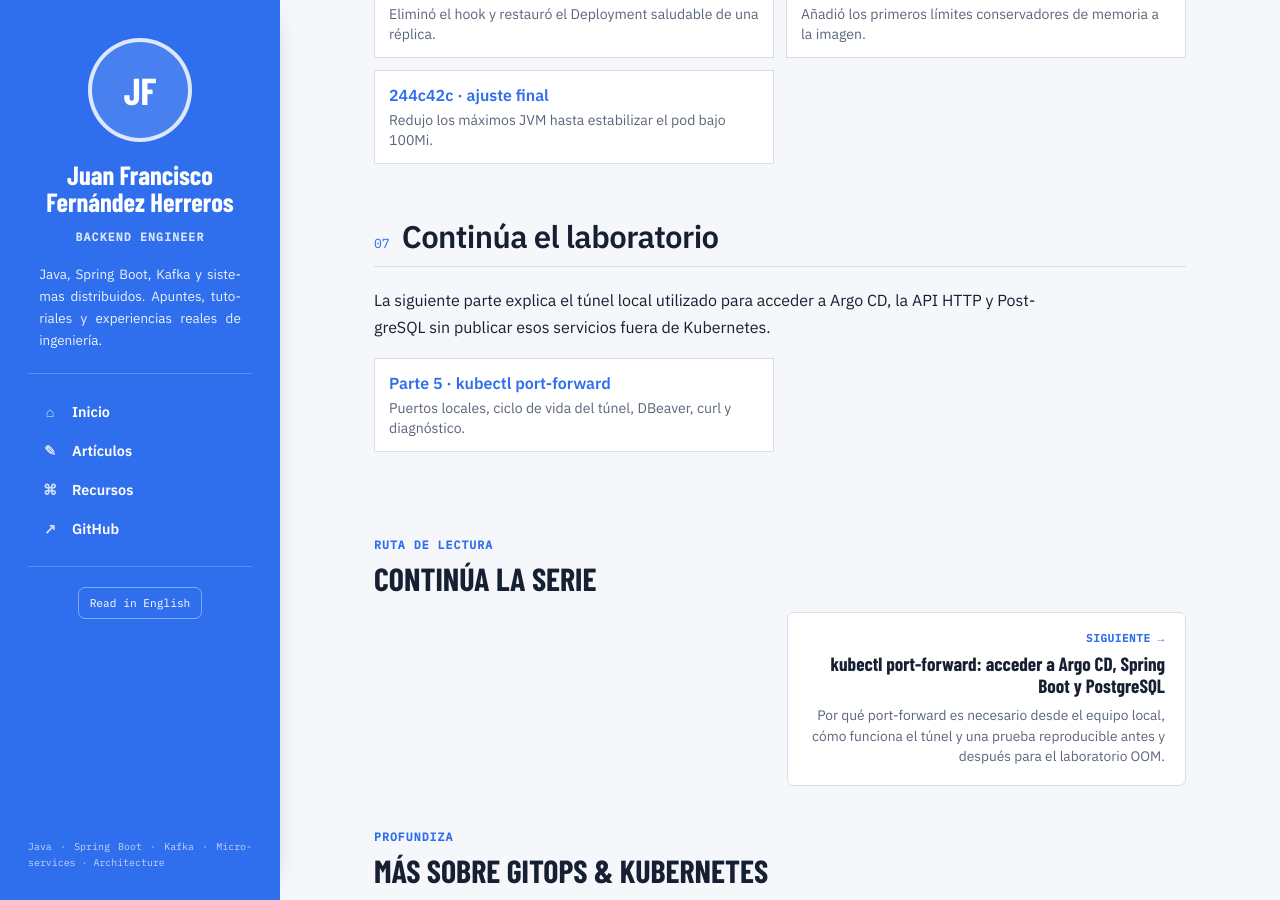
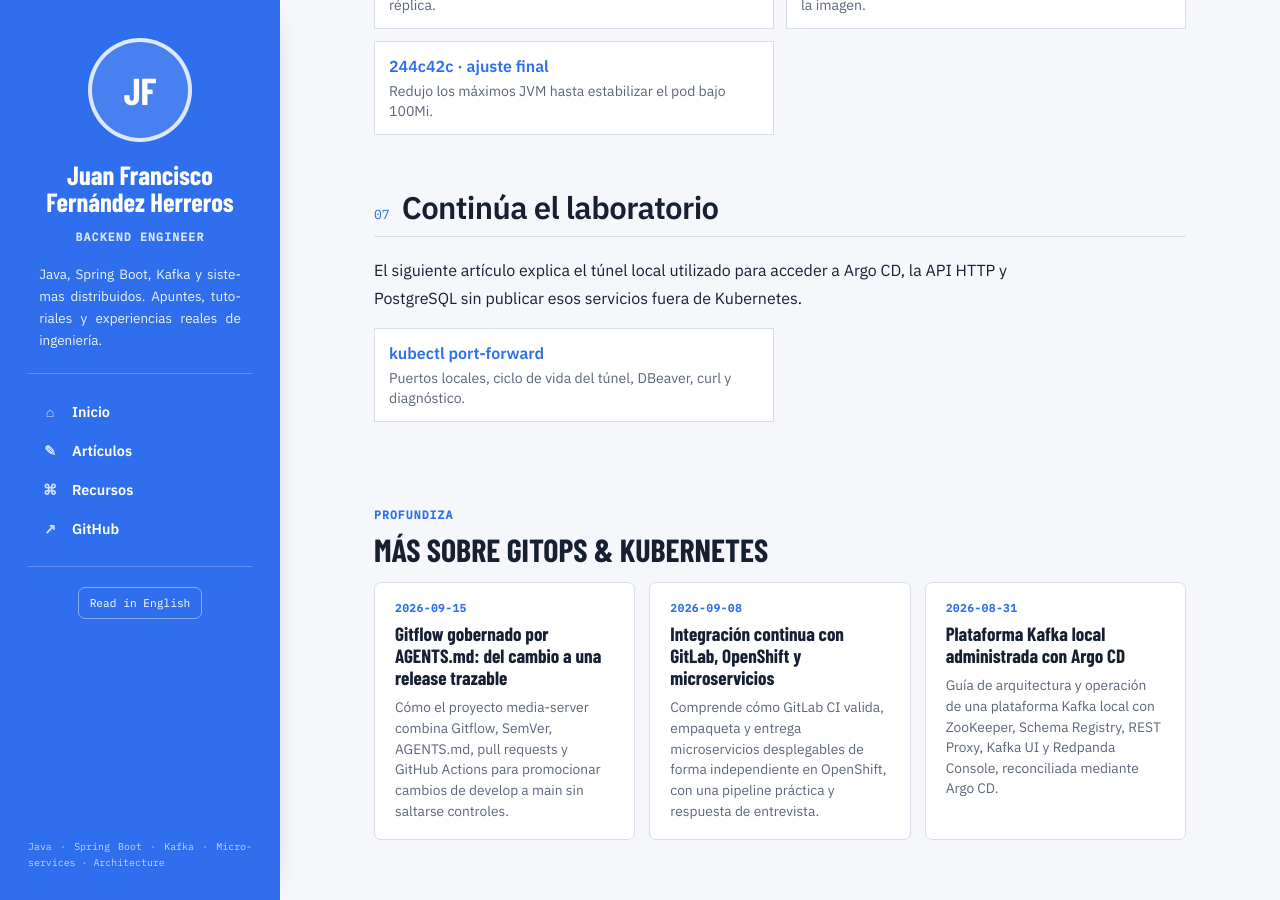
Before and after one commit to juanfranciscofernandezherreros/juanfranciscofernandezherreros.github.io, a Jekyll site: the page built from _posts/2026-08-30-part-4-oom-failure-recovery-es.html, in a window 1280 px wide and 900 px high, scrolled down 4612 px. Built offline with Jekyll 4.4.1, drawn with Linux system fonts in a browser that asks for light colours; some of the changed text lies outside the part shown.

Commit message:
Remove course framing from Argo article

```diff
--- a/_posts/2026-08-30-part-4-oom-failure-recovery-es.html
+++ b/_posts/2026-08-30-part-4-oom-failure-recovery-es.html
@@ -2,15 +2,13 @@
 layout: "article"
 title: "De OOMKilled a un despliegue saludable en Argo CD"
 description: "Un ejercicio práctico de fallo: superar el límite Kubernetes de 100Mi con Spring Boot, entender sincronización frente a salud en Argo CD, hacer fallar la operación y recuperar un único pod saludable."
-og_title: "De OOMKilled a un despliegue saludable en Argo CD — Argo Real World Microservices"
+og_title: "De OOMKilled a un despliegue saludable en Argo CD"
 og_description: "Provocar, diagnosticar, exponer y recuperar una OOM real de arranque en Kubernetes y Argo CD."
-twitter_title: "De OOMKilled a Healthy — Argo Real World Microservices"
+twitter_title: "De OOMKilled a Healthy"
 twitter_description: "Una OOM real en Kubernetes, la semántica de Argo CD y una recuperación verificada."
 permalink: "/argo-real-world-microservices/part-4/oom-failure-recovery/es/"
 lang: "es"
 lang_url: "/argo-real-world-microservices/part-4/oom-failure-recovery/"
-series: "Argo Real World Microservices"
-part: 4
 categories: ["GitOps & Kubernetes"]
 subcategories: ["Incident Recovery"]
 tags: ["argocd","kubernetes","oomkilled","spring-boot","gitops","incident-recovery"]
@@ -27,9 +25,8 @@
 
 <div class="sheet">
   <div class="titleblock">
-    <p class="back-link"><a href="../../../part-3/crud-automation/es/">← Parte 3 — Generar un microservicio nuevo</a></p>
+    <p class="back-link"><a href="../../../part-3/crud-automation/es/">← Generar un microservicio nuevo</a></p>
     <p class="lang-switch"><a href="../">EN · English</a></p>
-    <p class="eyebrow">Argo Real World Microservices — Parte 4</p>
     <h1>De OOMKilled a Healthy</h1>
     <p class="lede">Rompemos deliberadamente <span class="inline-file">godbyemicroservices</span> bajo un límite de 100Mi, hacemos visible el fallo en Argo CD y recuperamos un único pod estable sin relajar ese límite de Kubernetes.</p>
     <dl class="stamp"><div><dt>Workload</dt><dd>Spring Boot 3</dd></div><div><dt>Límite</dt><dd>100Mi</dd></div><div><dt>Fallo</dt><dd>OOMKilled · 137</dd></div><div><dt>Estado final</dt><dd>Synced · Healthy</dd></div></dl>
@@ -111,5 +108,5 @@
   <section id="commits"><div class="section-head"><span class="num">06</span><h2>Los cambios reales</h2></div>
     <div class="links"><a href="https://github.com/juanfranciscofernandezherreros/gitops-config/commit/1a836d7"><strong>1a836d7 · límite de 100Mi</strong><span>Introdujo el Deployment limitado utilizado en el ejercicio.</span></a><a href="https://github.com/juanfranciscofernandezherreros/gitops-config/commit/a731a49"><strong>a731a49 · puerta de fallo</strong><span>Hook PreSync que hizo fallar la operación por la OOM intencionada.</span></a><a href="https://github.com/juanfranciscofernandezherreros/gitops-config/commit/4fc7726"><strong>4fc7726 · recuperación</strong><span>Eliminó el hook y restauró el Deployment saludable de una réplica.</span></a><a href="https://github.com/juanfranciscofernandezherreros/crud-godbyemicroservices-minimal/commit/59a6bd1"><strong>59a6bd1 · límites JVM iniciales</strong><span>Añadió los primeros límites conservadores de memoria a la imagen.</span></a><a href="https://github.com/juanfranciscofernandezherreros/crud-godbyemicroservices-minimal/commit/244c42c"><strong>244c42c · ajuste final</strong><span>Redujo los máximos JVM hasta estabilizar el pod bajo 100Mi.</span></a></div>
   </section>
-  <section><div class="section-head"><span class="num">07</span><h2>Continúa el laboratorio</h2></div><p>La siguiente parte explica el túnel local utilizado para acceder a Argo CD, la API HTTP y PostgreSQL sin publicar esos servicios fuera de Kubernetes.</p><div class="links"><a href="../../../part-5/kubectl-port-forward/es/"><strong>Parte 5 · kubectl port-forward</strong><span>Puertos locales, ciclo de vida del túnel, DBeaver, curl y diagnóstico.</span></a></div></section>
+  <section><div class="section-head"><span class="num">07</span><h2>Continúa el laboratorio</h2></div><p>El siguiente artículo explica el túnel local utilizado para acceder a Argo CD, la API HTTP y PostgreSQL sin publicar esos servicios fuera de Kubernetes.</p><div class="links"><a href="../../../part-5/kubectl-port-forward/es/"><strong>kubectl port-forward</strong><span>Puertos locales, ciclo de vida del túnel, DBeaver, curl y diagnóstico.</span></a></div></section>
 </div>
```
